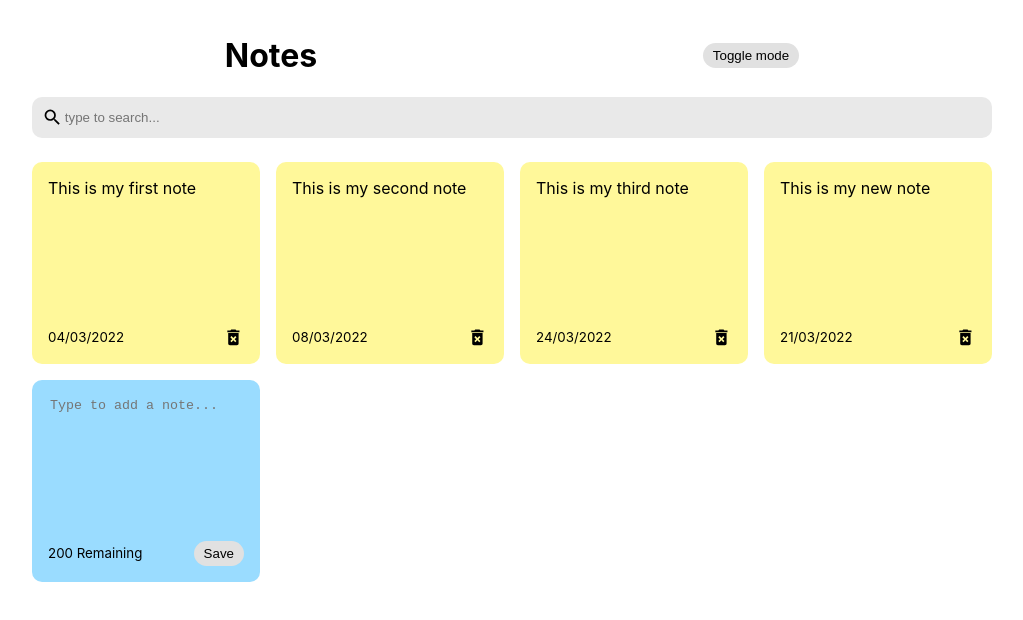
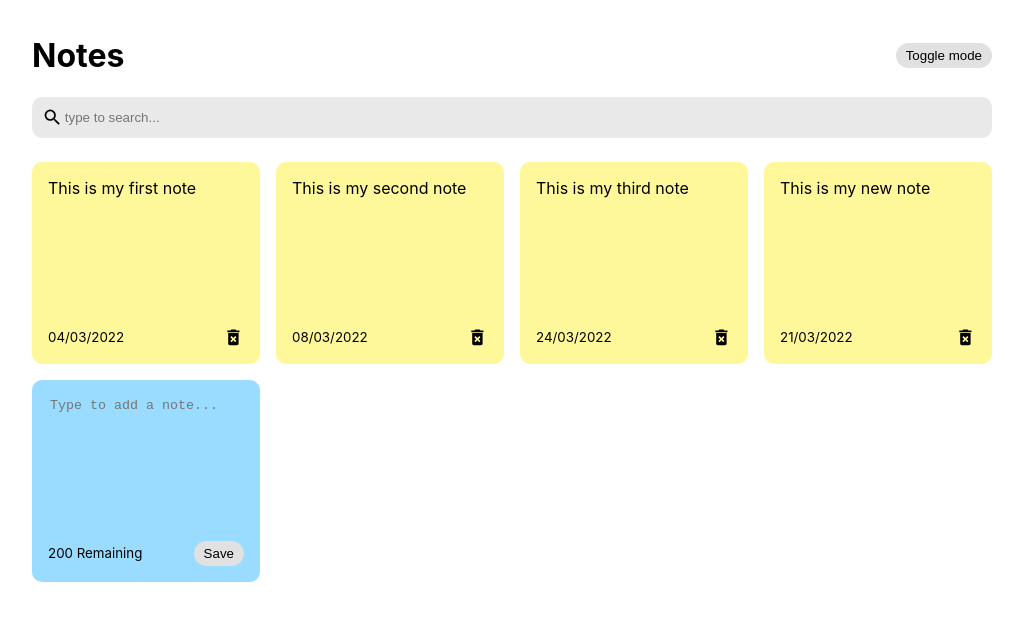
Before and after one commit to navneetk7048/react-notes-app, a React (Create React App) app: page / in a window 1280 px wide. Shown: the top 620 px of the page, without its empty margins (128-1151 px from the left). Built offline with nearby package versions, Linux system fonts and the light colour scheme.

Commit message:
Add local storage support

```diff
--- a/src/App.js
+++ b/src/App.js
@@ -1,4 +1,4 @@
-import { useState } from "react";
+import { useEffect, useState } from "react";
 import { nanoid } from "nanoid";
 
 import NotesList from "./components/NotesList";
@@ -32,6 +32,16 @@ const App = () => {
   const [searchText, setSearchText] = useState("");
 
   const [darkMode, setDarkMode] = useState(false);
+
+  useEffect(() => {
+    const savedNotes = JSON.parse(localStorage.getItem("react-notes-data"));
+
+    if (savedNotes) setNotes(savedNotes);
+  }, []);
+
+  useEffect(() => {
+    localStorage.setItem("react-notes-data", JSON.stringify(notes));
+  }, [notes]);
 
   const addNote = (text) => {
     const date = new Date();
--- a/src/index.css
+++ b/src/index.css
@@ -94,7 +94,7 @@ textarea:focus {
 .header {
   display: flex;
   align-items: center;
-  justify-content: space-around;
+  justify-content: space-between;
 }
 
 .dark-mode {
```
